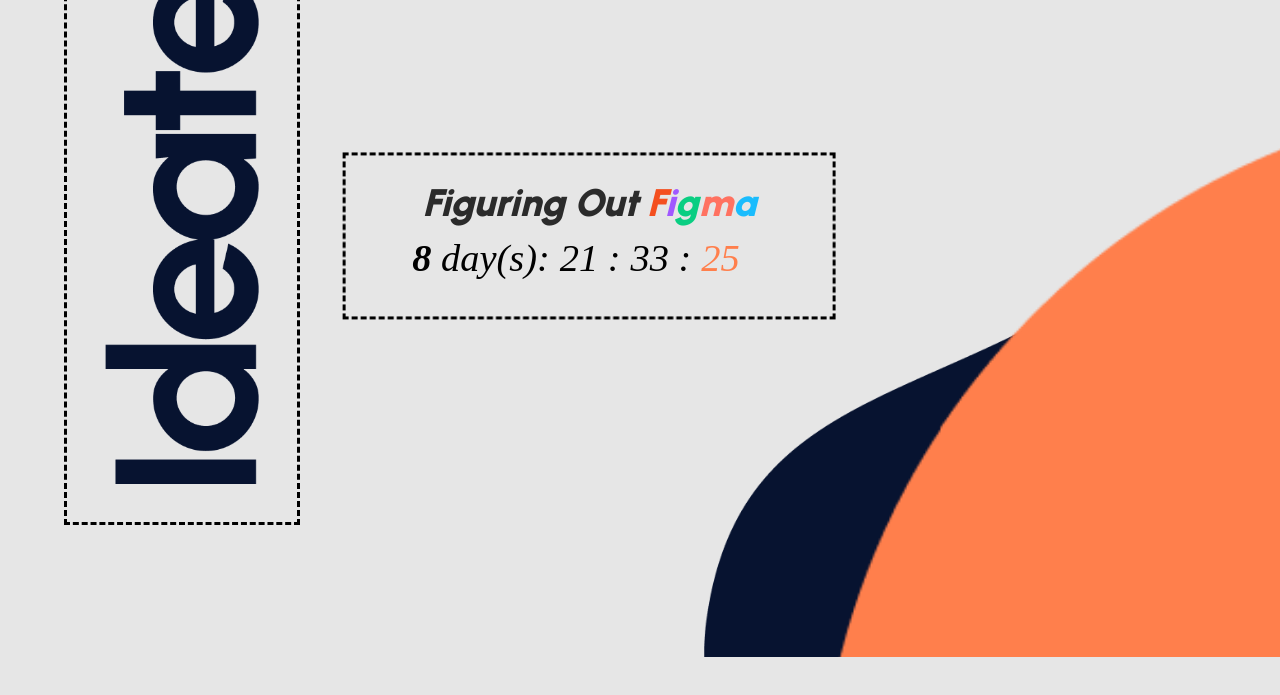
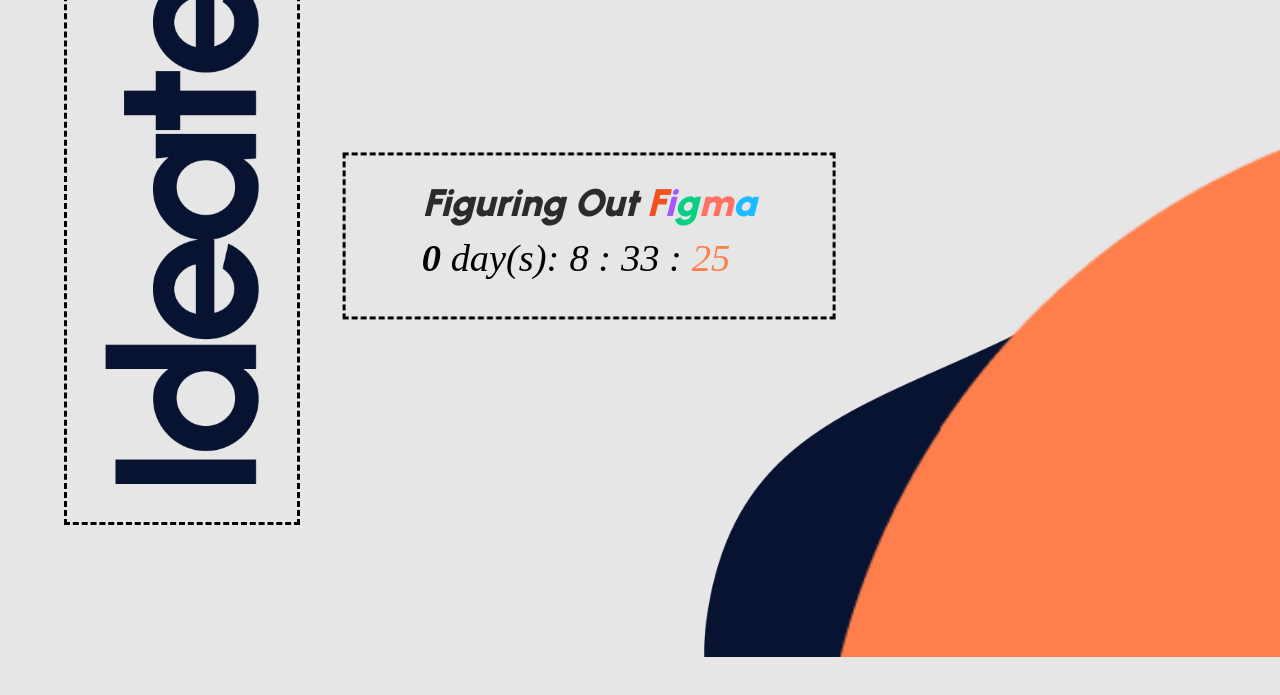
Before and after one commit to IDEATE-Club/IDEATE-WEB, a plain HTML site: page index.html in a window 1280 px wide. Shown: the part 95-790 px from the top of the page. Drawn offline with nearby package versions, Linux system fonts and the light colour scheme; a web font is replaced by a local one.

Commit message:
Update index.html

```diff
--- a/index.html
+++ b/index.html
@@ -74,7 +74,7 @@
     </div>
 
     <script>
-        var countDownDate = new Date("April 15, 2023 00:00:00").getTime();
+        var countDownDate = new Date("April 6, 2023 11:00:00").getTime();
         var x = setInterval(function () {
             var now = new Date().getTime();
             var distance = countDownDate - now;
```
